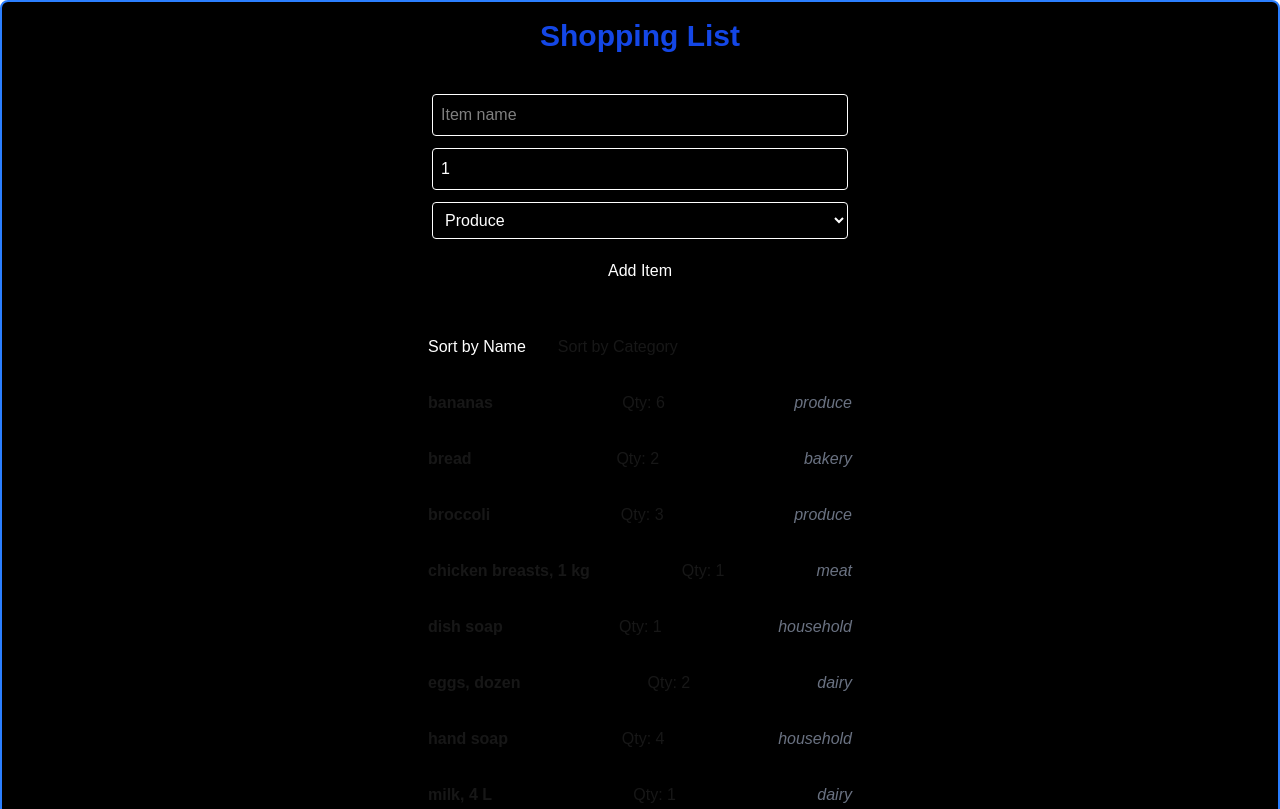
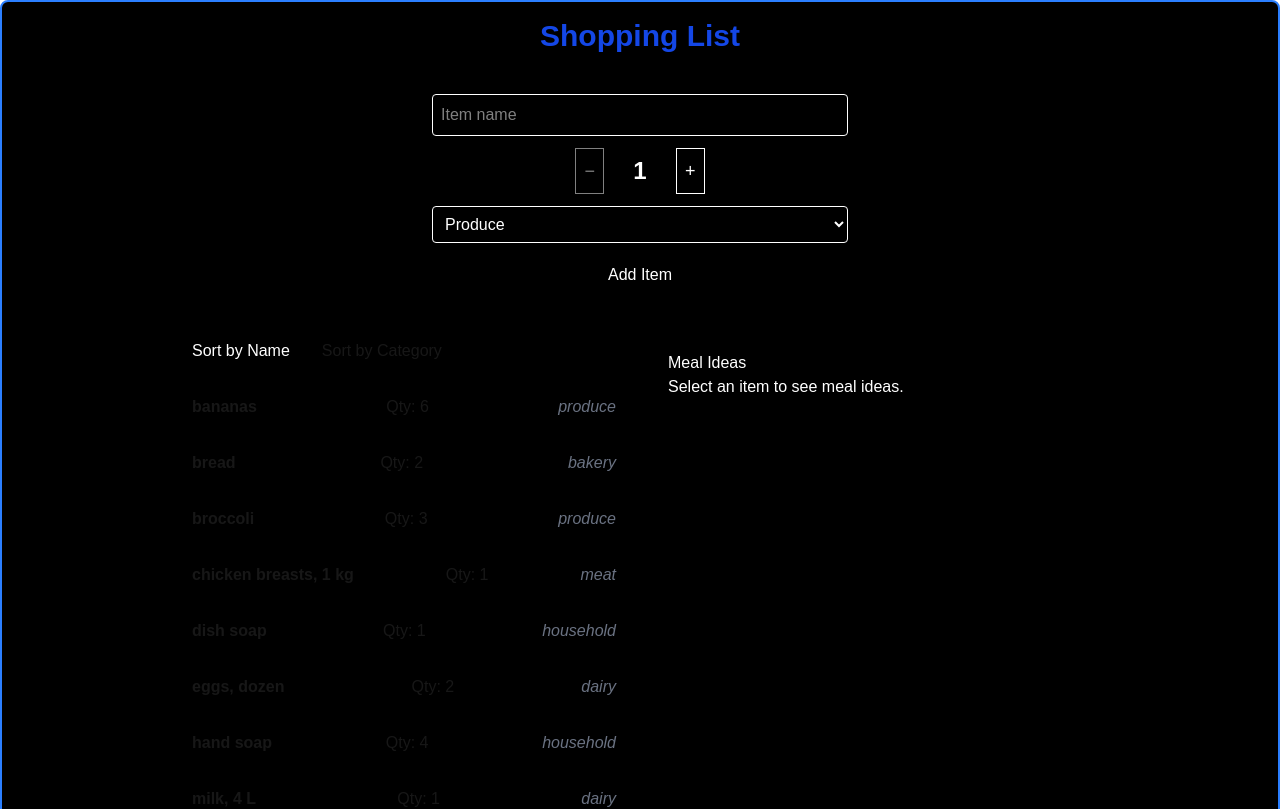
Before and after one commit to TessaFey/cprg306-assignments, a Next.js app: page /week-8 in a window 1280 px wide. Shown: the top 809 px of the page. Built offline with nearby package versions, Linux system fonts and the light colour scheme.

Commit message:
replaced input with buttons
need to check HDR vs non

```diff
--- a/app/week-8/meal-ideas.js
+++ b/app/week-8/meal-ideas.js
@@ -16,12 +16,6 @@ return data.meals || [];
 
 export default function MealIdeas({ ingredient }) {
     const [meals, setMeals] = useState([]);
-    return (
-        <div>
-            <h3>Ideas for Meals</h3>
-            <p>Ingredient: {ingredient}</p>
-        </div>
-    );
 
 async function loadIdeas() {
     const listOfMeals = await getIdeas(ingredient);
@@ -29,11 +23,11 @@ async function loadIdeas() {
 }
 
 useEffect(function changeIngredient() {
-    getIdeas();
+    loadIdeas();
 }, [ingredient]);
 
 return (
-    <div>
+    <div className="p-4 bg-black text-white rounded-lg w-full max-w-md">
       <h2>Meal Ideas</h2>
       {!ingredient && <p>Select an item to see meal ideas.</p>}
       {ingredient && meals.length === 0 && <p>No meals found for {ingredient}.</p>}
--- a/app/week-8/new-item.js
+++ b/app/week-8/new-item.js
@@ -5,13 +5,19 @@ export default function NewItem({ onAddItem }) {
   const [name, setName] = useState("");
   const [quantity, setQuantity] = useState(1);
   const [category, setCategory] = useState("produce");
+function increment() {
+  if (quantity < 20) setQuantity(quantity + 1);
+}
+
+function decrement() {
+  if (quantity > 1) setQuantity(quantity - 1);
+}
 
   function handleSubmit(e) {
     e.preventDefault();
     const newItem = {
       id: Math.random().toString(36).substring(2, 9),
       name: name.trim(),
-      quantity: parseInt(quantity),
       category,
     };
     onAddItem(newItem);
@@ -23,7 +29,7 @@ export default function NewItem({ onAddItem }) {
   return (
     <form
       onSubmit={handleSubmit}
-      className="flex flex-col gap-3 bg-black p-4 rounded shadow"
+      className="flex flex-col gap-3 bg-black text-white p-4 rounded shadow"
     >
       <input
         className="border rounded p-2 bg-black text-white hover:bg-black"
@@ -34,14 +40,37 @@ export default function NewItem({ onAddItem }) {
         required
       />
 
-      <input
-        className="border rounded p-2 bg-black text-white hover:bg-black"
-        type="number"
-        min="1"
-        value={quantity}
-        onChange={(e) => setQuantity(e.target.value)}
-        required
-      />
+      <div className="flex items-center justify-center gap-2">
+        <button
+          type="button"
+          onClick={decrement}
+          disabled={quantity === 1}
+          className={`px-2 py-2 border text-lg ${
+            quantity === 1
+              ? "opacity-50 cursor-not-allowed"
+              : "hover:bg-gray-800"
+          }`}
+        >
+          −
+        </button>
+
+        <div className="min-w-[56px] text-center">
+          <span className="text-2xl font-bold">{quantity}</span>
+        </div>
+
+        <button
+          type="button"
+          onClick={increment}
+          disabled={quantity === 20}
+          className={`px-2 py-2 border text-lg ${
+            quantity === 20
+              ? "opacity-50 cursor-not-allowed"
+              : "hover:bg-gray-800"
+          }`}
+        >
+          +
+        </button>
+      </div>
 
       <select
         className="border rounded p-2 bg-black text-white hover:bg-black"
--- a/app/week-8/page.js
+++ b/app/week-8/page.js
@@ -29,8 +29,10 @@ function itemSelect(item) {
       <div className="mb-6 w-full max-w-md">
         <NewItem onAddItem={addItem} />
       </div>
-
-      <ItemList items={items} onItemSelect={itemSelect} />
+      <div className="flex flex-col md:flex-row gap-6 w-full justify-center">
+        <ItemList items={items} onItemSelect={itemSelect} />
+        <MealIdeas ingredient={selectedItemName} />
+      </div>
     </main>
   );
 }
```
